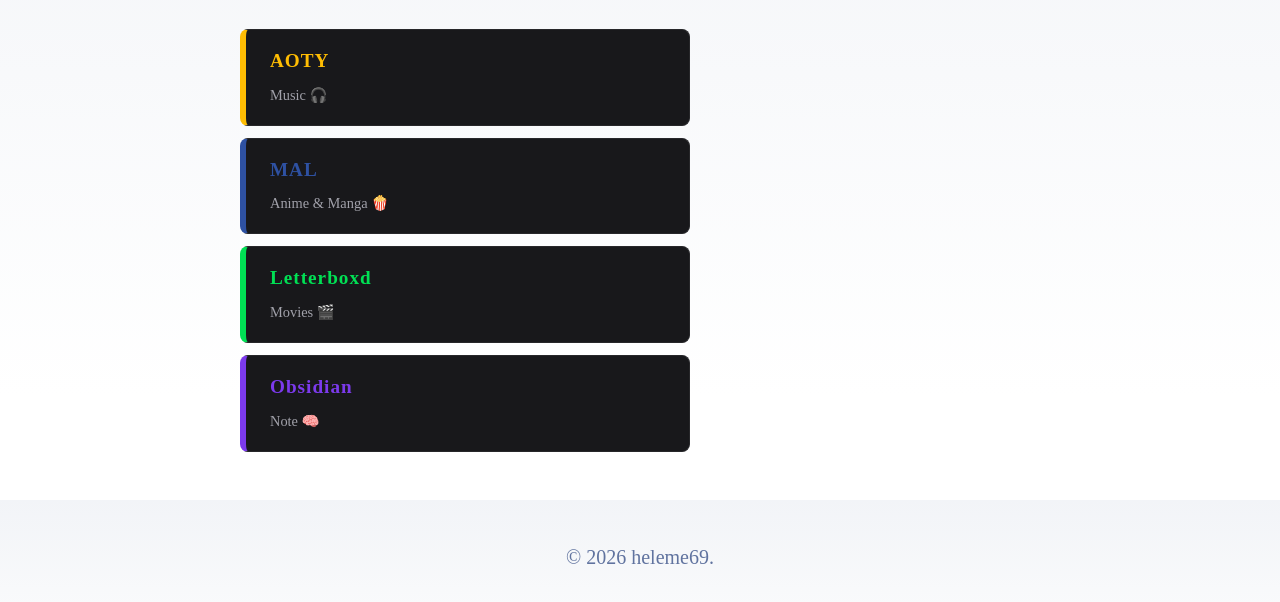
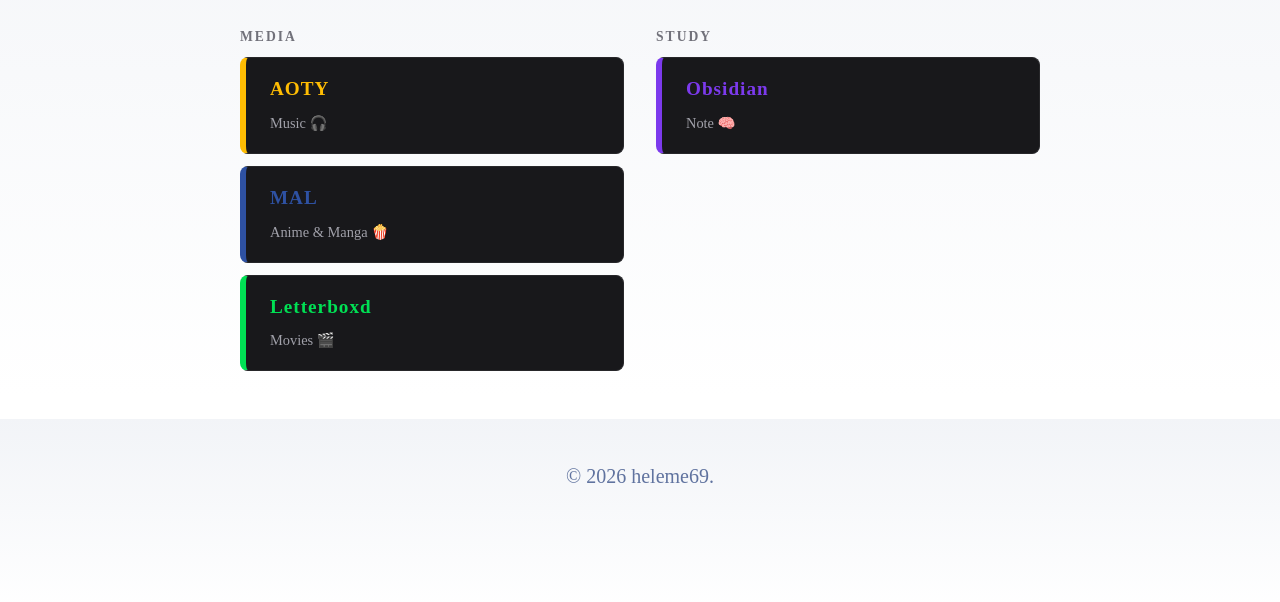
Before and after one commit to heleme69/MyBio, an Astro site: page / in a window 1280 px wide. Shown: the part 204-806 px from the top of the page. Built offline with nearby package versions, Linux system fonts and the light colour scheme; Astro itself is replaced by a stand-in of ours.

Commit message:
Update MediaLinks.astro

```diff
--- a/src/components/MediaLinks.astro
+++ b/src/components/MediaLinks.astro
@@ -1,15 +1,20 @@
 ---
-// This is where you put your actual profile links!
-const links = [
+const mediaLinks = [
   { name: 'AOTY', desc: 'Music 🎧', url: 'https://www.albumoftheyear.org/user/heleme/', color: '#ffbd03' },
   { name: 'MAL', desc: 'Anime & Manga 🍿', url: 'https://myanimelist.net/profile/heleme69', color: '#2e51a2' },
   { name: 'Letterboxd', desc: 'Movies 🎬', url: 'https://letterboxd.com/heleme67/', color: '#00e054' },
-  { name: 'Obsidian', desc: 'Note 🧠', url: 'https://github.com/heleme69/MyObsidian', color: '#7c3aed' }
+];
+
+const studyLinks = [
+  { name: 'Obsidian', desc: 'Note 🧠', url: '#', color: '#7c3aed' },
 ];
 ---
 
+<div class="two-col">
+  <div class="col">
+    <h3 class="col-title">Media</h3>
     <div class="shelf">
-  {links.map(link => (
+      {mediaLinks.map(link => (
         <a href={link.url} class="card" target="_blank" style={`--accent: ${link.color}`}>
           <div class="text-group">
             <span class="title">{link.name}</span>
@@ -19,21 +24,55 @@
         </a>
       ))}
     </div>
+  </div>
+
+  <div class="col">
+    <h3 class="col-title">Study</h3>
+    <div class="shelf">
+      {studyLinks.map(link => (
+        <a href={link.url} class="card" target="_blank" style={`--accent: ${link.color}`}>
+          <div class="text-group">
+            <span class="title">{link.name}</span>
+            <span class="info">{link.desc}</span>
+          </div>
+          <span class="arrow">→</span>
+        </a>
+      ))}
+    </div>
+  </div>
+</div>
 
 <style>
+  .two-col {
+    display: grid;
+    grid-template-columns: 1fr 1fr;
+    gap: 2rem;
+    margin: 2rem 0;
+  }
+  @media (max-width: 600px) {
+    .two-col {
+      grid-template-columns: 1fr;
+    }
+  }
+  .col-title {
+    font-size: 0.85rem;
+    font-weight: 700;
+    letter-spacing: 2px;
+    text-transform: uppercase;
+    color: #71717a;
+    margin-bottom: 0.75rem;
+  }
   .shelf {
     display: flex;
     flex-direction: column;
     gap: 12px;
-    max-width: 450px;
-    margin: 2rem 0;
   }
   .card {
     display: flex;
     justify-content: space-between;
     align-items: center;
     padding: 1rem 1.5rem;
-    background: #18181b; /* Dark background */
+    background: #18181b;
     border: 1px solid #27272a;
     border-left: 6px solid var(--accent);
     color: #fafafa;
```
Lines whose indentation alone changed are shown as unchanged.
